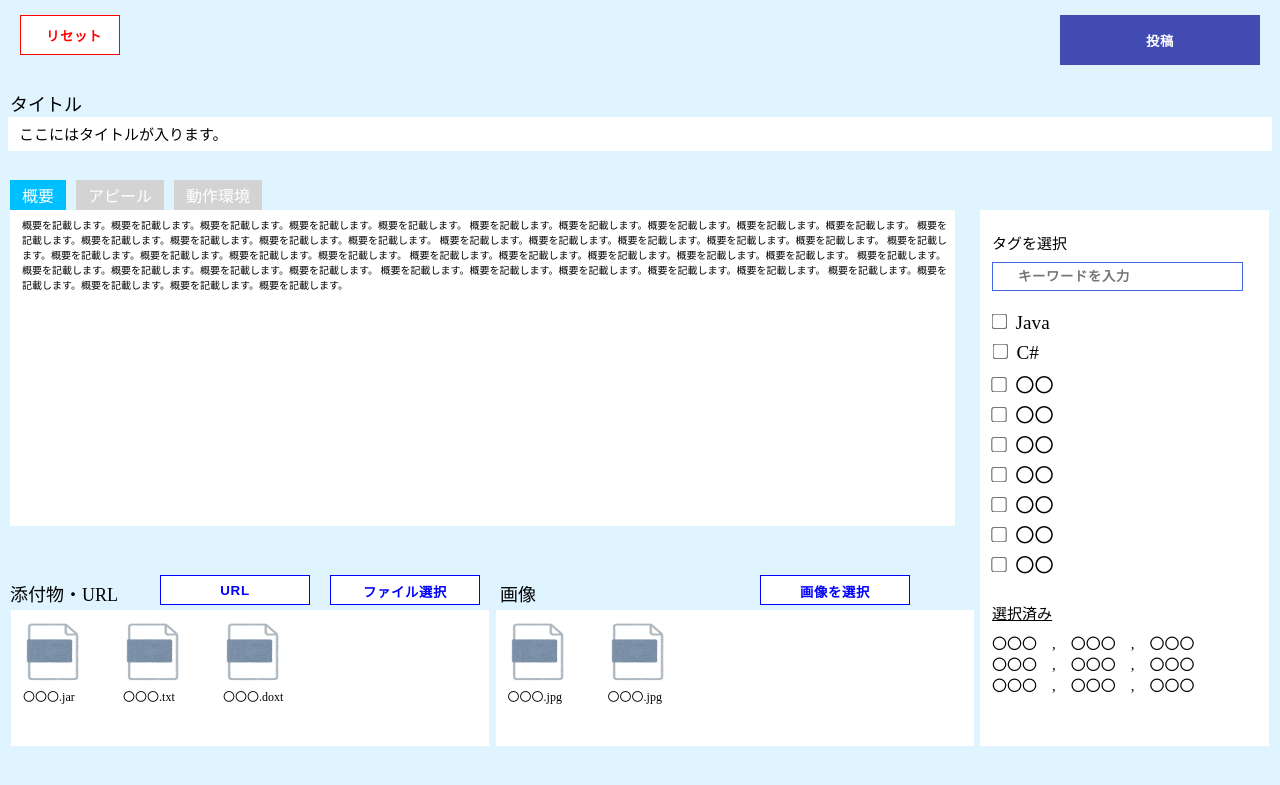
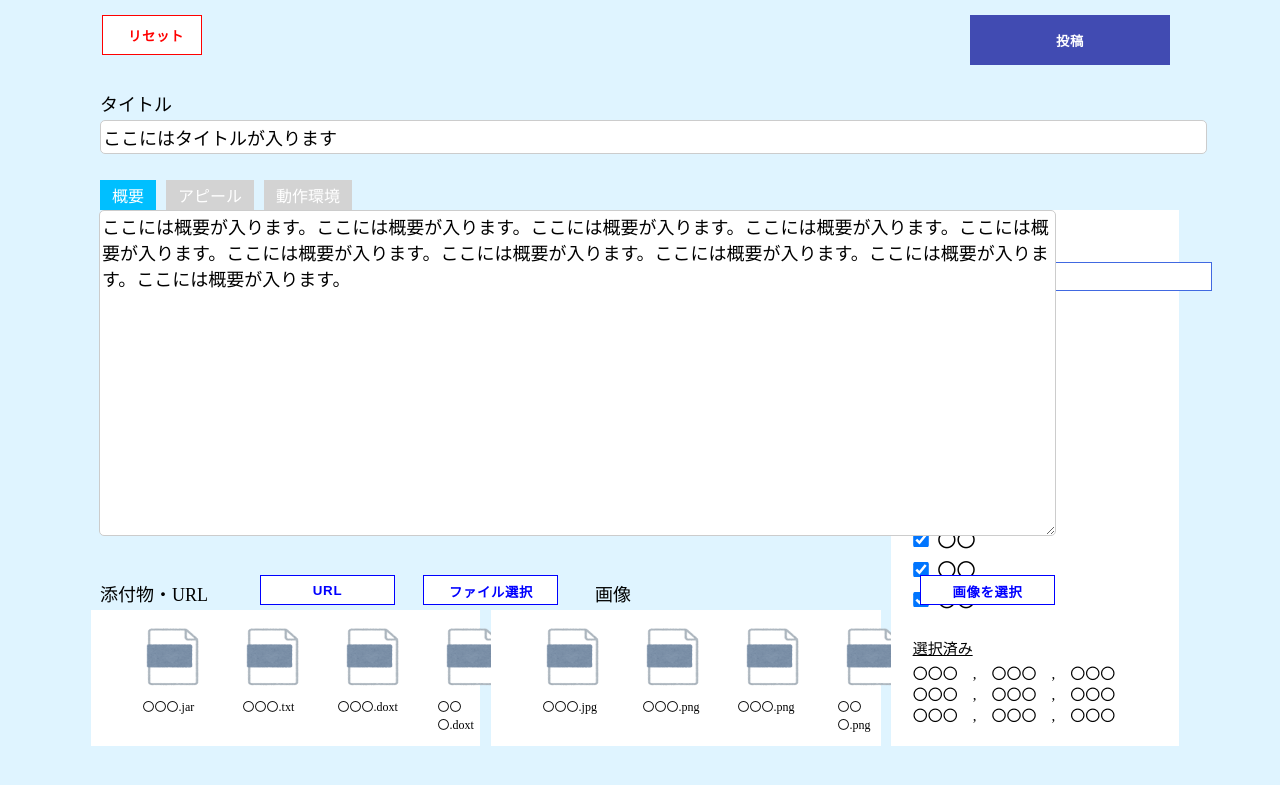
Before and after one commit to ohNarumi/PBL1, a PHP site: page /production_write.html in a window 1280 px wide. Shown: the top 785 px of the page. Run offline with PHP 8.4, Linux system fonts and the light colour scheme.

Commit message:
変更/#15

```diff
--- a/css/production_write.css
+++ b/css/production_write.css
@@ -28,69 +28,14 @@
     border: 1px solid white; /* 枠線 */
 }
 
-.box2 {
+.box5 {
 	position:relative;
-    left: 0px;
-    width: 305%;
+    left: 50px;
+    width: 28%;
 
     float: left;    /*　左よせ */
 
-	top: -32px;
-
-    z-index: -1;
-
-    margin: 2em auto;
-    padding: 1em;
-    height: 280px;
-    background-color: #fff; /* 背景色 */
-    border: 2px solid white; /* 枠線 */
-
-}
-
-.box3 {
-	position:relative;
-    left: 0px;
-    width: 305%;
-
-    float: left;    /*　左よせ */
-
-	top: -32px;
-
-    z-index: -1;
-
-    margin: 2em auto;
-    padding: 1em;
-    height: 280px;
-    background-color: #fff; /* 背景色 */
-    border: 2px solid white; /* 枠線 */
-}
-
-.box4 {
-	position:relative;
-    left: 0px;
-    width: 305%;
-
-    float: left;    /*　左よせ */
-
-	top: -32px;
-
-    z-index: -1;
-
-    margin: 2em auto;
-    padding: 1em;
-    height: 280px;
-    background-color: #fff; /* 背景色 */
-    border: 2px solid white; /* 枠線 */
-}
-
-.box5 {
-	position:relative;
-    left: 0px;
-    width: 35%;
-
-    float: left;    /*　左よせ */
-
-	top: 480px;
+	top: 570px;
 
     z-index: -1;
 
@@ -101,14 +46,15 @@
     border: 2px solid white; /* 枠線 */
 }
 
+
 .box6 {
 	position:relative;
-    left: 0px;
-    width: 35%;
+    left: -5px;
+    width: 28%;
 
     float: left;    /*　左よせ */
 
-	top: 480px;
+	top: 570px;
 
     z-index: -1;
 
@@ -121,12 +67,12 @@
 
 .box7 {
     position:relative;
-    left: 0px;
+    left: -60px;
     width: 20%;
 
     float: left;    /*　左よせ */
 
-    top: 80px;
+    top: 170px;
 
     z-index: -1;
 
@@ -148,7 +94,7 @@
 }
 
 .wrapper2 {
-    height: 50%;
+    height: 55%;
     width: 100%;
     overflow-y: scroll;
 }
@@ -179,7 +125,7 @@
 }
 
 .fail_button {
-    width: 150px;
+    width: 135px;
 	height: 30px;
 	display: inline-block;
 	vertical-align: middle;
@@ -199,8 +145,26 @@
     -ms-transition-duration:0.3s;
 }
 
+.textarea {
+    width: 363%;
+    height: 320px;
+    border: 1px solid #cccccc;
+    border-radius:5px;
+    font-size: 18px;
+    text-align: left;
+}
+
+.textbox {
+    width: 86%;
+    height: 30px;
+    border: 1px solid #cccccc;
+    border-radius:5px;
+    font-size: 18px;
+    text-align: left;
+}
+
 .searche{
-	width: 100%;
+	width: 119%;
 	height: 10%;
 	display: inline-block;
 	vertical-align: middle;
--- a/production_write.html
+++ b/production_write.html
@@ -10,85 +10,63 @@
 
     <body>
 
-        <div style="position:absolute; top:15px; left:10px;">
-            <input type="submit" name="submit" value="リセット" class="riset_button" >
+        <form>
+
+            <!--　リセットボタン　-->
+            <div style="position:absolute; top:15px; left:92px;">
+                <input type="reset" value="リセット" class="riset_button" >
             </div>
 
-        <div style="position:absolute; top:15px; right:10px;">
+            <!--　投稿ボタン　-->
+            <div style="position:absolute; top:15px; right:100px;">
                 <input type="submit" name="submit" value="投稿" class="btn" >
             </div>
 
-        <div class="p" style="position:absolute; top:90px; left:10px;">
+            <!--　タイトル表示　-->
+            <div class="p" style="position:absolute; top:90px; left:100px;">
                 タイトル
             </div>
 
-        <div class="box1">
-            <div class="p1" style="position:absolute; top:5px; left:10px;">
-                ここにはタイトルが入ります。
-            </div>
-        </div>
+            <!--　タイトル入力欄　-->
+            <input class="textbox" type="text" name="name" value="ここにはタイトルが入ります" style="position:absolute; top:120px; left:100px;">
 
-        <div class="tab-wrap" style="position:absolute; top:180px; left:10px;">
+            <!--　概要・アピール・動作環境入力欄　-->
+            <div class="tab-wrap" style="position:absolute; top:180px; left:100px;">
                 <input id="TAB-01" type="radio" name="TAB" class="tab-switch" checked="checked" /><label class="tab-label" for="TAB-01">概要</label>
                 <div class="tab-content">
-                <div class="box2">
-                    <div class="p1" style="position:absolute; top:5px; left:10px;">
-                        <div class="p2">
-                            概要を記載します。概要を記載します。概要を記載します。概要を記載します。概要を記載します。
-                            概要を記載します。概要を記載します。概要を記載します。概要を記載します。概要を記載します。
-                            概要を記載します。概要を記載します。概要を記載します。概要を記載します。概要を記載します。
-                            概要を記載します。概要を記載します。概要を記載します。概要を記載します。概要を記載します。
-                            概要を記載します。概要を記載します。概要を記載します。概要を記載します。概要を記載します。
-                            概要を記載します。概要を記載します。概要を記載します。概要を記載します。概要を記載します。
-                            概要を記載します。概要を記載します。概要を記載します。概要を記載します。概要を記載します。
-                            概要を記載します。概要を記載します。概要を記載します。概要を記載します。概要を記載します。
-                            概要を記載します。概要を記載します。概要を記載します。概要を記載します。概要を記載します。
-                        </div>
-                    </div>
-                </div>
+                    <textarea class="textarea" name="name1" rows=”3″ cols=”50″ wrap=”hard” style="position:absolute; left:-1px;">ここには概要が入ります。ここには概要が入ります。ここには概要が入ります。ここには概要が入ります。ここには概要が入ります。ここには概要が入ります。ここには概要が入ります。ここには概要が入ります。ここには概要が入ります。ここには概要が入ります。
+                    </textarea>
                 </div>
                 <input id="TAB-02" type="radio" name="TAB" class="tab-switch" /><label class="tab-label" for="TAB-02">アピール</label>
                 <div class="tab-content">
-                <div class="box3">
-                    <div class="p1" style="position:absolute; top:5px; left:10px;">
-                        <div class="p2">
-                            アピールを記載します。アピールを記載します。アピールを記載します。アピールを記載します。
-                            アピールを記載します。アピールを記載します。アピールを記載します。アピールを記載します。
-                            アピールを記載します。アピールを記載します。アピールを記載します。アピールを記載します。
-                            アピールを記載します。アピールを記載します。アピールを記載します。アピールを記載します。
-                        </div>
-                    </div>
-                </div>
+                    <textarea class="textarea" name="name2" rows=”3″ cols=”50″ wrap=”hard” style="position:absolute; left:-1px;">ここにはアピールが入ります。ここにはアピールが入ります。ここにはアピールが入ります。ここにはアピールが入ります。ここにはアピールが入ります。ここにはアピールが入ります。ここにはアピールが入ります。ここにはアピールが入ります。ここにはアピールが入ります。ここにはアピールが入ります。
+                    </textarea>
                 </div>
                 <input id="TAB-03" type="radio" name="TAB" class="tab-switch" /><label class="tab-label" for="TAB-03">動作環境</label>
                 <div class="tab-content">
-                <div class="box4">
-                    <div class="p1" style="position:absolute; top:5px; left:10px;">
-                        <div class="p2">
-                            動作環境を記載します。動作環境を記載します。動作環境を記載します。動作環境を記載します。
-                            動作環境を記載します。動作環境を記載します。動作環境を記載します。動作環境を記載します。
-                            動作環境を記載します。動作環境を記載します。動作環境を記載します。動作環境を記載します。
-                            動作環境を記載します。動作環境を記載します。動作環境を記載します。動作環境を記載します。
-                        </div>
-                    </div>
-                </div>
+                    <textarea class="textarea" name="name3" rows=”3″ cols=”50″ wrap=”hard” style="position:absolute; left:-1px;">OS:Windowse&#13;&#10;&#13;&#10;推奨ブラウザ：Chrom&#13;&#10;&#13;&#10;その他：なし
+                    </textarea>
                 </div>
             </div>
 
             <div class="wrap">
                 <div class="box5">
-                <img src="./images/image_4.png" width="60" height="60" style="position:absolute; top:10px; left:10px;">
-                <img src="./images/image_4.png" width="60" height="60" style="position:absolute; top:10px; left:110px;">
-                <img src="./images/image_4.png" width="60" height="60" style="position:absolute; top:10px; left:210px;">
-                <div class="p3" style="position:absolute; top:75px; left:10px;">
+                    <img src="./images/image_4.png" width="60" height="60" style="position:absolute; top:15px; left:50px;">
+                    <img src="./images/image_4.png" width="60" height="60" style="position:absolute; top:15px; left:150px;">
+                    <img src="./images/image_4.png" width="60" height="60" style="position:absolute; top:15px; left:250px;">
+                    <img src="./images/image_4.png" width="60" height="60" style="position:absolute; top:15px; left:350px;">
+                    <div class="p3" style="position:absolute; top:85px; left:50px;">
                         〇〇〇.jar
                     </div>
 
-                <div class="p3" style="position:absolute; top:75px; left:110px;">
+                    <div class="p3" style="position:absolute; top:85px; left:150px;">
                         〇〇〇.txt
                     </div>
 
-                <div class="p3" style="position:absolute; top:75px; left:210px;">
+                    <div class="p3" style="position:absolute; top:85px; left:245px;">
+                        〇〇〇.doxt
+                    </div>
+                    <div class="p3" style="position:absolute; top:85px; left:345px;">
                         〇〇〇.doxt
                     </div>
                     <div class="wrapper" style="position:absolute; top:-70px; left:10px;">
@@ -97,92 +75,111 @@
                     </div>
                 </div>
                 <div class="box6">
-                <img src="./images/image_4.png" width="60" height="60" style="position:absolute; top:10px; left:10px;">
-                <img src="./images/image_4.png" width="60" height="60" style="position:absolute; top:10px; left:110px;">
-                <div class="p3" style="position:absolute; top:75px; left:10px;">
+                    <img src="./images/image_4.png" width="60" height="60" style="position:absolute; top:15px; left:50px;">
+                    <img src="./images/image_4.png" width="60" height="60" style="position:absolute; top:15px; left:150px;">
+                    <img src="./images/image_4.png" width="60" height="60" style="position:absolute; top:15px; left:250px;">
+                    <img src="./images/image_4.png" width="60" height="60" style="position:absolute; top:15px; left:350px;">
+                    <div class="p3" style="position:absolute; top:85px; left:50px;">
                         〇〇〇.jpg
                     </div>
-                <div class="p3" style="position:absolute; top:75px; left:110px;">
-                    〇〇〇.jpg
+
+                    <div class="p3" style="position:absolute; top:85px; left:150px;">
+                        〇〇〇.png
+                    </div>
+
+                    <div class="p3" style="position:absolute; top:85px; left:245px;">
+                        〇〇〇.png
+                    </div>
+                    <div class="p3" style="position:absolute; top:85px; left:345px;">
+                        〇〇〇.png
                     </div>
                     <div class="wrapper" style="position:absolute; top:-70px; left:10px;">
                         <div class="contents">
                         </div>
                     </div>
                 </div>
+
                 <div class="box7">
-                <div class="form-check-inline" style="position:absolute; top:100px; left:10px;transform:scale(1.2);">
+
+                    <div class="form-check-inline" style="position:absolute; top:105px; left:22px;transform:scale(1.2);">
                         <div class="custom-control custom-checkbox">
                         <input class="custom-control-input" type="checkbox" id="custom-check1">
                         <label class="custom-control-label" for="custom-check1">Java</label>
                         </div>
                     </div>
-                <div class="form-check-inline" style="position:absolute; top:130px; left:10px;transform:scale(1.2);">
+                    <div class="form-check-inline" style="position:absolute; top:135px; left:21px;transform:scale(1.2);">
                         <div class="custom-control custom-checkbox">
                         <input class="custom-control-input" type="checkbox" id="custom-check2">
                         <label class="custom-control-label" for="custom-check2">C#</label>
                         </div>
                     </div>
-                <div class="form-check-inline" style="position:absolute; top:160px; left:10px;transform:scale(1.2);">
+                    <div class="form-check-inline" style="position:absolute; top:165px; left:21px;transform:scale(1.2);">
                         <div class="custom-control custom-checkbox">
-                      <input class="custom-control-input" type="checkbox" id="custom-check3">
+                        <input class="custom-control-input" type="checkbox" id="custom-check3" checked="checked">
                         <label class="custom-control-label" for="custom-check3">〇〇</label>
                         </div>
                     </div>
-                <div class="form-check-inline" style="position:absolute; top:190px; left:10px;transform:scale(1.2);">
+                    <div class="form-check-inline" style="position:absolute; top:195px; left:21px;transform:scale(1.2);">
                         <div class="custom-control custom-checkbox">
-                      <input class="custom-control-input" type="checkbox" id="custom-check3">
+                        <input class="custom-control-input" type="checkbox" id="custom-check4">
                         <label class="custom-control-label" for="custom-check3">〇〇</label>
                         </div>
                     </div>
-                <div class="form-check-inline" style="position:absolute; top:220px; left:10px;transform:scale(1.2);">
+                    <div class="form-check-inline" style="position:absolute; top:225px; left:21px;transform:scale(1.2);">
                         <div class="custom-control custom-checkbox">
-                      <input class="custom-control-input" type="checkbox" id="custom-check3">
+                        <input class="custom-control-input" type="checkbox" id="custom-check5" checked="checked">
                         <label class="custom-control-label" for="custom-check3">〇〇</label>
                         </div>
                     </div>
-                <div class="form-check-inline" style="position:absolute; top:250px; left:10px;transform:scale(1.2);">
+                    <div class="form-check-inline" style="position:absolute; top:255px; left:21px;transform:scale(1.2);">
                         <div class="custom-control custom-checkbox">
-                      <input class="custom-control-input" type="checkbox" id="custom-check3">
+                        <input class="custom-control-input" type="checkbox" id="custom-check6" checked="checked">
                         <label class="custom-control-label" for="custom-check3">〇〇</label>
                         </div>
                     </div>
-                <div class="form-check-inline" style="position:absolute; top:280px; left:10px;transform:scale(1.2);">
+                    <div class="form-check-inline" style="position:absolute; top:285px; left:21px;transform:scale(1.2);">
                         <div class="custom-control custom-checkbox">
-                      <input class="custom-control-input" type="checkbox" id="custom-check3">
+                        <input class="custom-control-input" type="checkbox" id="custom-check7">
                         <label class="custom-control-label" for="custom-check3">〇〇</label>
                         </div>
                     </div>
-                <div class="form-check-inline" style="position:absolute; top:310px; left:10px;transform:scale(1.2);">
+                    <div class="form-check-inline" style="position:absolute; top:315px; left:21px;transform:scale(1.2);">
                         <div class="custom-control custom-checkbox">
-                      <input class="custom-control-input" type="checkbox" id="custom-check3">
+                        <input class="custom-control-input" type="checkbox" id="custom-check8" checked="checked">
                         <label class="custom-control-label" for="custom-check3">〇〇</label>
                         </div>
                     </div>
-                <div class="form-check-inline" style="position:absolute; top:340px; left:10px;transform:scale(1.2);">
+                    <div class="form-check-inline" style="position:absolute; top:345px; left:21px;transform:scale(1.2);">
                         <div class="custom-control custom-checkbox">
-                      <input class="custom-control-input" type="checkbox" id="custom-check3">
+                        <input class="custom-control-input" type="checkbox" id="custom-check9" checked="checked">
                         <label class="custom-control-label" for="custom-check3">〇〇</label>
                         </div>
                     </div>
-                <div class="p1" style="position:absolute; top:20px; left:10px;">
+                    <div class="form-check-inline" style="position:absolute; top:375px; left:21px;transform:scale(1.2);">
+                        <div class="custom-control custom-checkbox">
+                        <input class="custom-control-input" type="checkbox" id="custom-check9" checked="checked">
+                        <label class="custom-control-label" for="custom-check3">〇〇</label>
+                        </div>
+                    </div>
+                    <div class="p1" style="position:absolute; top:20px; left:20px;">
                         タグを選択
                     </div>
-                <div style="position:absolute; top:50px; left:0px;">
+
+                    <div style="position:absolute; top:50px; left:11px;">
                         <input type="search" name="search" placeholder="キーワードを入力" class="searche">
                     </div>
 
-                <div class="p1" style="position:absolute; top:390px; left:10px;">
+                    <div class="p1" style="position:absolute; top:425px; left:20px;">
                         <u>選択済み</u>
                     </div>
-                <div class="p1" style="position:absolute; top:420px; left:10px;">
+                    <div class="p1" style="position:absolute; top:450px; left:20px;">
                         〇〇〇　,　〇〇〇　,　〇〇〇
                         <br>
                         〇〇〇　,　〇〇〇　,　〇〇〇
                         <br>
                         〇〇〇　,　〇〇〇　,　〇〇〇
                     </div>
-                <div class="wrapper2" style="position:absolute; top:100px; right:10px;">
+                    <div class="wrapper2" style="position:absolute; top:105px; right:10px;">
                         <div class="contents">
                         </div>
                     </div>
@@ -191,24 +188,25 @@
             </div>
 
             <div class="wrap">
-            <div style="position:absolute; top:575px; left:320px;">
+                <div style="position:absolute; top:575px; left:413px;">
                     <input type="submit" name="submit" value="ファイル選択" class="fail_button" >
                 </div>
 
-            <div style="position:absolute; top:575px; left:150px;">
+                <div style="position:absolute; top:575px; left:250px;">
                     <input type="submit" name="submit" value="URL" class="fail_button" >
                 </div>
 
-            <div class="p" style="position:absolute; top:580px; left:10px;">
+                <div class="p" style="position:absolute; top:580px; left:100px;">
                     添付物・URL
                 </div>
 
-            <div class="p" style="position:absolute; top:580px; left:500px;">
+                <div class="p" style="position:absolute; top:580px; left:595px;">
                     画像
                 </div>
 
-            <div style="position:absolute; top:575px; left:750px;">
+                <div style="position:absolute; top:575px; left:910px;">
                     <input type="submit" name="submit" value="画像を選択" class="fail_button" >
                 </div>
             </div>
+        </form>
     </body>
```
Lines whose indentation alone changed are shown as unchanged.
